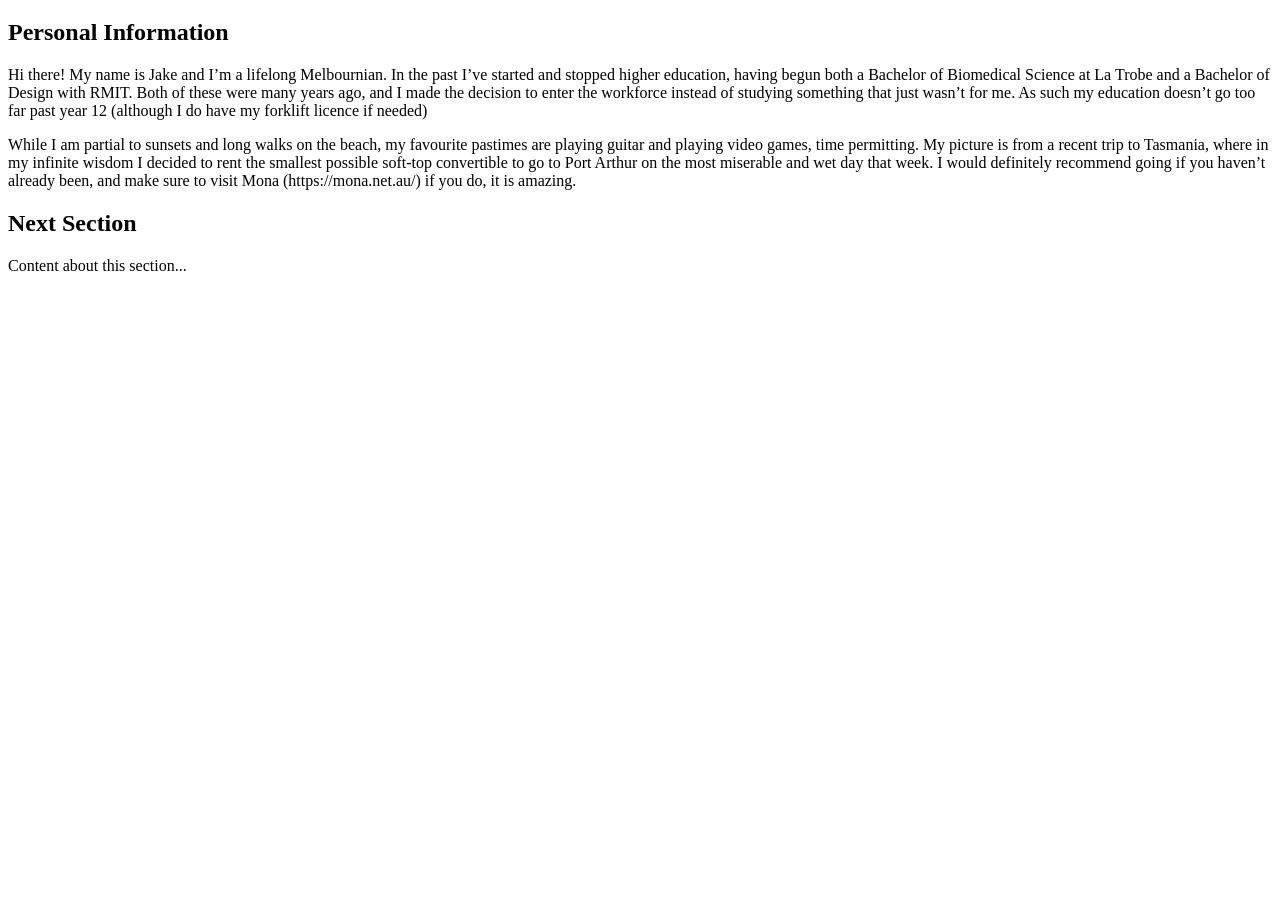
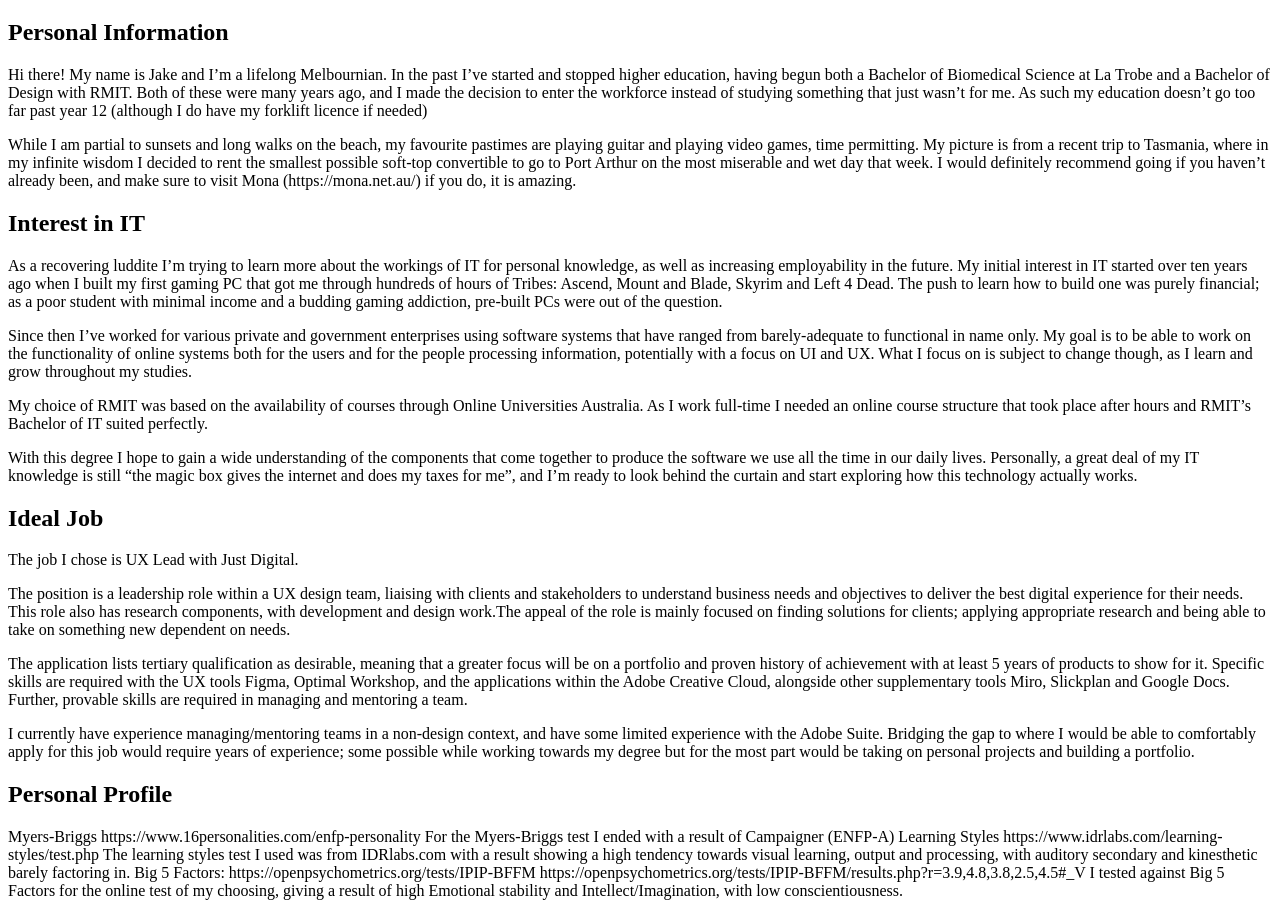
Before and after one commit to jakedharman/Assignment-1, a plain HTML site: page index.html in a window 1280 px wide. Shown: the part 61-977 px from the top of the page. Before the commit the page ends 800 px from the top, so only its background shows below. Drawn offline with Linux system fonts and the light colour scheme.

Commit message:
Update index.html

```diff
--- a/index.html
+++ b/index.html
@@ -1,12 +1,13 @@
 <!DOCTYPE html>
 <html>
 <head>
-<title>Assignment 1 Jake Harman s3477973</title>
+<title>Assignment 1 - Jake Harman - s3477973</title>
 </head>
 <body>
 <h1>My IT Profile</h1>
 <h2>Personal Information</h2>
-<p>Hi there!
+<p>
+    Hi there!
     My name is Jake and I’m a lifelong Melbournian. In the past I’ve started and stopped higher education, having begun both a Bachelor of Biomedical Science at La Trobe and a Bachelor of Design with RMIT.
     Both of these were many years ago, and I made the decision to enter the workforce instead of studying something that just wasn’t for me.
     As such my education doesn’t go too far past year 12 (although I do have my forklift licence if needed)
@@ -17,7 +18,60 @@
     I would definitely recommend going if you haven’t already been, and make sure to visit Mona (https://mona.net.au/) if you do, it is amazing.
 </p>
 
-<h2>Next Section</h2>
-<p>Content about this section...</p>
+<h2>Interest in IT</h2>
+<p>
+    As a recovering luddite I’m trying to learn more about the workings of IT for personal knowledge, as well as increasing employability in the future.
+    My initial interest in IT started over ten years ago when I built my first gaming PC that got me through hundreds of hours of Tribes: Ascend, Mount and Blade, Skyrim and Left 4 Dead.
+    The push to learn how to build one was purely financial; as a poor student with minimal income and a budding gaming addiction, pre-built PCs were out of the question.
+</p>
+<p>
+    Since then I’ve worked for various private and government enterprises using software systems that have ranged from barely-adequate to functional in name only.
+    My goal is to be able to work on the functionality of online systems both for the users and for the people processing information, potentially with a focus on UI and UX.
+    What I focus on is subject to change though, as I learn and grow throughout my studies.
+</p>
+<p>
+    My choice of RMIT was based on the availability of courses through Online Universities Australia.
+    As I work full-time I needed an online course structure that took place after hours and RMIT’s Bachelor of IT suited perfectly.
+</p>
+<p>
+    With this degree I hope to gain a wide understanding of the components that come together to produce the software we use all the time in our daily lives.
+    Personally, a great deal of my IT knowledge is still “the magic box gives the internet and does my taxes for me”, and I’m ready to look behind the curtain and start exploring how this technology actually works.
+</p>
+
+<h2>Ideal Job</h2>
+<p>
+    The job I chose is UX Lead with Just Digital.
+</p>
+<p>
+    The position is a leadership role within a UX design team, liaising with clients and stakeholders to understand business needs and objectives to deliver the best digital experience for their needs.
+    This role also has research components, with development and design work.The appeal of the role is mainly focused on finding solutions for clients;
+    applying appropriate research and being able to take on something new dependent on needs.
+</p>
+<p>
+    The application lists tertiary qualification as desirable, meaning that a greater focus will be on a portfolio and proven history of achievement with at least 5 years of products to show for it.
+    Specific skills are required with the UX tools Figma, Optimal Workshop, and the applications within the Adobe Creative Cloud, alongside other supplementary tools Miro, Slickplan and Google Docs.
+    Further, provable skills are required in managing and mentoring a team.
+</p>
+<p>
+    I currently have experience managing/mentoring teams in a non-design context, and have some limited experience with the Adobe Suite.
+    Bridging the gap to where I would be able to comfortably apply for this job would require years of experience;
+    some possible while working towards my degree but for the most part would be taking on personal projects and building a portfolio.
+</p>
+
+<h2>
+    Personal Profile
+</h2>
+
+<p>
+    Myers-Briggs
+    https://www.16personalities.com/enfp-personality
+    For the Myers-Briggs test I ended with a result of Campaigner (ENFP-A)
+    Learning Styles
+    https://www.idrlabs.com/learning-styles/test.php
+    The learning styles test I used was from IDRlabs.com with a result showing a high tendency towards visual learning, output and processing, with auditory secondary and kinesthetic barely factoring in.
+    Big 5 Factors: https://openpsychometrics.org/tests/IPIP-BFFM
+    https://openpsychometrics.org/tests/IPIP-BFFM/results.php?r=3.9,4.8,3.8,2.5,4.5#_V
+    I tested against Big 5 Factors for the online test of my choosing, giving a result of high Emotional stability and Intellect/Imagination, with low conscientiousness.
+</p>
 </body>
 </html>
```
